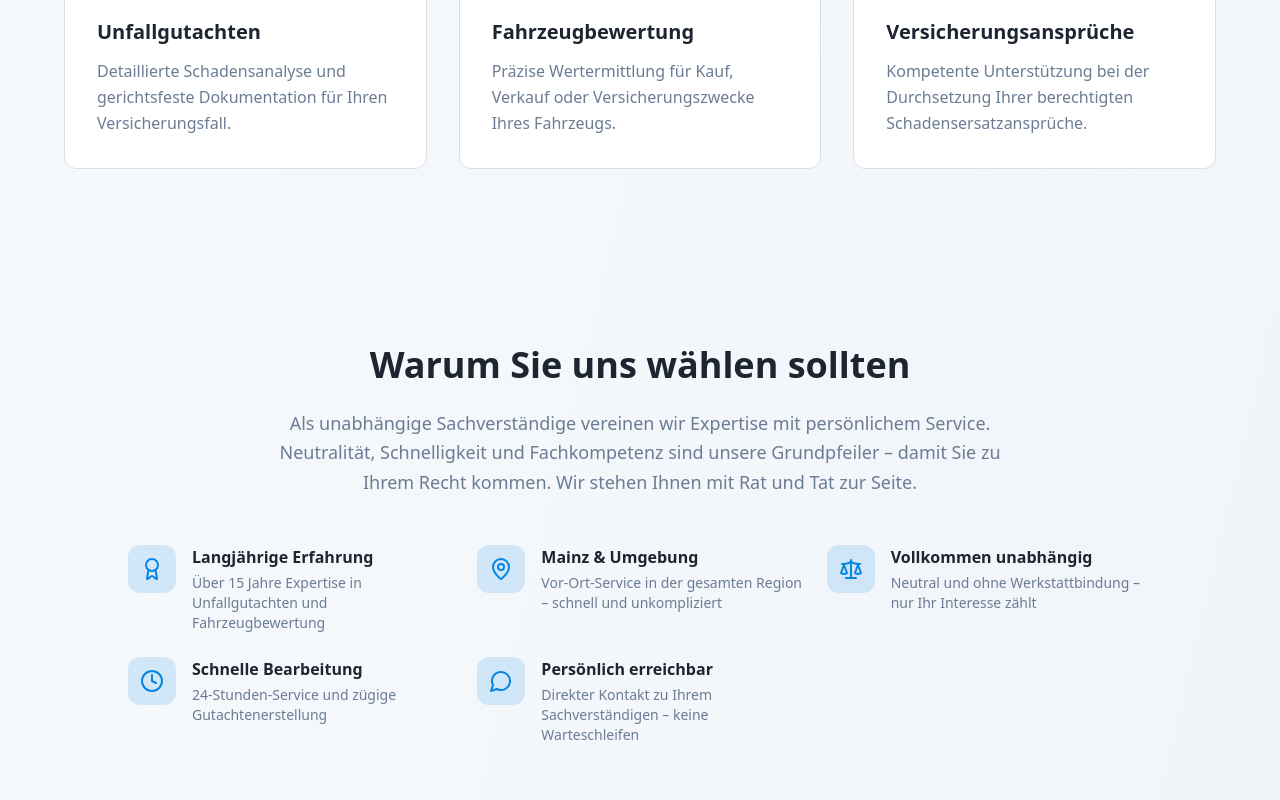
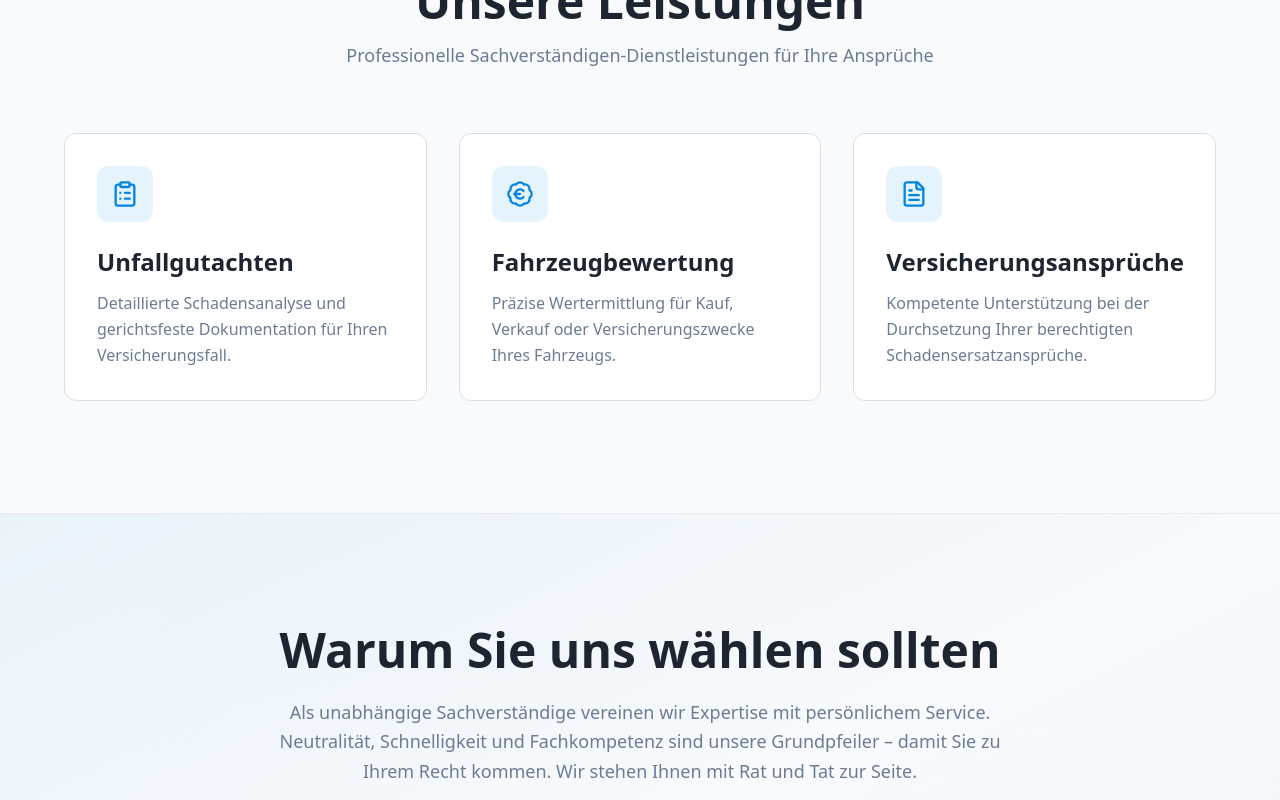
Before and after one commit to FatihK571/mainz-gutachter-hero, a React (Vite) app: page / in a window 1280 px wide. Shown: the part 1040-1840 px from the top of the page. Built offline with nearby package versions, Linux system fonts and the light colour scheme; the HTML template or start-up script is replaced by a standard one.

Commit message:
Refactor: Implement website design improvements

```diff
--- a/src/index.css
+++ b/src/index.css
@@ -47,6 +47,7 @@ All colors MUST be HSL.
     --shadow-sm: 0 2px 8px hsl(215 25% 15% / 0.06);
     --shadow-md: 0 4px 16px hsl(215 25% 15% / 0.08);
     --shadow-lg: 0 8px 24px hsl(215 25% 15% / 0.12);
+    --shadow-xl: 0 12px 32px hsl(215 25% 15% / 0.16);
 
     /* Transitions */
     --transition-smooth: all 0.3s cubic-bezier(0.4, 0, 0.2, 1);
@@ -116,7 +117,57 @@ All colors MUST be HSL.
     @apply border-border;
   }
 
+  html {
+    scroll-behavior: smooth;
+    scroll-padding-top: 2rem;
+  }
+
   body {
     @apply bg-background text-foreground;
   }
 }
+
+@layer utilities {
+  /* Hover transforms for interactive elements */
+  .hover-lift {
+    @apply transition-transform duration-300 ease-out;
+  }
+
+  .hover-lift:hover {
+    @apply -translate-y-1;
+  }
+
+  .hover-scale {
+    @apply transition-transform duration-300 ease-out;
+  }
+
+  .hover-scale:hover {
+    @apply scale-[1.02];
+  }
+
+  /* Icon rotation on hover */
+  .icon-rotate-hover {
+    @apply transition-transform duration-300 ease-out;
+  }
+
+  .icon-rotate-hover:hover {
+    @apply rotate-6;
+  }
+
+  /* Stagger animation delays */
+  .animate-delay-100 {
+    animation-delay: 100ms;
+  }
+
+  .animate-delay-200 {
+    animation-delay: 200ms;
+  }
+
+  .animate-delay-300 {
+    animation-delay: 300ms;
+  }
+
+  .animate-delay-400 {
+    animation-delay: 400ms;
+  }
+}
--- a/src/pages/Index.tsx
+++ b/src/pages/Index.tsx
@@ -8,7 +8,8 @@ const Index = () => {
   return (
     <div className="min-h-screen bg-gradient-to-br from-[hsl(var(--hero-gradient-start))] to-[hsl(var(--hero-gradient-end))]">
       {/* Hero Section */}
-      <section id="hero" className="container mx-auto px-4 py-16 md:py-24">
+      <section id="hero" className="container mx-auto px-4 py-20 md:py-28">
+        <div className="max-w-6xl mx-auto">
         <div className="grid lg:grid-cols-2 gap-12 items-center">
           {/* Left Content */}
           <div className="space-y-6 animate-fade-in">
@@ -50,14 +51,14 @@ const Index = () => {
               <Button
                 variant="hero"
                 size="lg"
-                className="text-base font-semibold"
+                className="text-base font-semibold hover-lift"
               >
                 Jetzt Beratung anfordern
               </Button>
               <Button
                 variant="outline"
                 size="lg"
-                className="text-base font-semibold border-2"
+                className="text-base font-semibold border-2 hover-lift"
               >
                 Kostenlos anrufen
               </Button>
@@ -109,12 +110,15 @@ const Index = () => {
             </div>
           </div>
         </div>
+        </div>
       </section>
 
       {/* Services Section */}
-      <section id="leistungen" className="container mx-auto px-4 pb-24">
-        <div className="text-center mb-12">
-          <h2 className="text-3xl md:text-4xl font-bold text-foreground mb-4">
+      <section id="leistungen" className="bg-background py-20 md:py-28">
+        <div className="container mx-auto px-4">
+        <div className="max-w-6xl mx-auto">
+        <div className="text-center mb-12 md:mb-16">
+          <h2 className="text-3xl md:text-4xl lg:text-5xl font-bold text-foreground mb-4 leading-tight">
             Unsere Leistungen
           </h2>
           <p className="text-lg text-muted-foreground max-w-2xl mx-auto">
@@ -122,13 +126,13 @@ const Index = () => {
           </p>
         </div>
 
-        <div className="grid md:grid-cols-3 gap-8 max-w-6xl mx-auto">
+        <div className="grid md:grid-cols-3 gap-6 md:gap-8">
           {/* Card 1: Unfallgutachten */}
-          <div className="group bg-card rounded-xl p-8 border border-border shadow-[var(--shadow-sm)] hover:shadow-[var(--shadow-md)] transition-shadow duration-300">
-            <div className="w-14 h-14 bg-accent/10 rounded-lg flex items-center justify-center mb-6 group-hover:bg-accent/15 transition-colors">
-              <ClipboardList className="w-7 h-7 text-accent" />
+          <div className="group bg-card rounded-xl p-6 md:p-8 border border-border shadow-[var(--shadow-sm)] hover:shadow-[var(--shadow-lg)] transition-all duration-300 hover-scale">
+            <div className="w-14 h-14 bg-accent/10 rounded-lg flex items-center justify-center mb-6 group-hover:bg-accent/20 transition-colors">
+              <ClipboardList className="w-7 h-7 text-accent icon-rotate-hover" />
             </div>
-            <h3 className="text-xl font-semibold text-foreground mb-3">
+            <h3 className="text-xl md:text-2xl font-semibold text-foreground mb-3 leading-tight">
               Unfallgutachten
             </h3>
             <p className="text-muted-foreground leading-relaxed">
@@ -137,11 +141,11 @@ const Index = () => {
           </div>
 
           {/* Card 2: Fahrzeugbewertung */}
-          <div className="group bg-card rounded-xl p-8 border border-border shadow-[var(--shadow-sm)] hover:shadow-[var(--shadow-md)] transition-shadow duration-300">
-            <div className="w-14 h-14 bg-accent/10 rounded-lg flex items-center justify-center mb-6 group-hover:bg-accent/15 transition-colors">
-              <BadgeEuro className="w-7 h-7 text-accent" />
+          <div className="group bg-card rounded-xl p-6 md:p-8 border border-border shadow-[var(--shadow-sm)] hover:shadow-[var(--shadow-lg)] transition-all duration-300 hover-scale animate-fade-in animate-delay-100">
+            <div className="w-14 h-14 bg-accent/10 rounded-lg flex items-center justify-center mb-6 group-hover:bg-accent/20 transition-colors">
+              <BadgeEuro className="w-7 h-7 text-accent icon-rotate-hover" />
             </div>
-            <h3 className="text-xl font-semibold text-foreground mb-3">
+            <h3 className="text-xl md:text-2xl font-semibold text-foreground mb-3 leading-tight">
               Fahrzeugbewertung
             </h3>
             <p className="text-muted-foreground leading-relaxed">
@@ -150,11 +154,11 @@ const Index = () => {
           </div>
 
           {/* Card 3: Versicherungsansprüche */}
-          <div className="group bg-card rounded-xl p-8 border border-border shadow-[var(--shadow-sm)] hover:shadow-[var(--shadow-md)] transition-shadow duration-300">
-            <div className="w-14 h-14 bg-accent/10 rounded-lg flex items-center justify-center mb-6 group-hover:bg-accent/15 transition-colors">
-              <FileText className="w-7 h-7 text-accent" />
+          <div className="group bg-card rounded-xl p-6 md:p-8 border border-border shadow-[var(--shadow-sm)] hover:shadow-[var(--shadow-lg)] transition-all duration-300 hover-scale animate-fade-in animate-delay-200">
+            <div className="w-14 h-14 bg-accent/10 rounded-lg flex items-center justify-center mb-6 group-hover:bg-accent/20 transition-colors">
+              <FileText className="w-7 h-7 text-accent icon-rotate-hover" />
             </div>
-            <h3 className="text-xl font-semibold text-foreground mb-3">
+            <h3 className="text-xl md:text-2xl font-semibold text-foreground mb-3 leading-tight">
               Versicherungsansprüche
             </h3>
             <p className="text-muted-foreground leading-relaxed">
@@ -162,14 +166,16 @@ const Index = () => {
             </p>
           </div>
         </div>
+        </div>
+        </div>
       </section>
 
       {/* Credibility Section */}
-      <section className="bg-primary-light/30 py-20">
+      <section className="bg-gradient-to-br from-accent/5 via-background to-accent/3 py-20 md:py-28 border-t border-border/50">
         <div className="container mx-auto px-4">
-          <div className="max-w-5xl mx-auto">
-            <div className="text-center mb-12">
-              <h2 className="text-3xl md:text-4xl font-bold text-foreground mb-6">
+          <div className="max-w-6xl mx-auto">
+            <div className="text-center mb-12 md:mb-16">
+              <h2 className="text-3xl md:text-4xl lg:text-5xl font-bold text-foreground mb-6 leading-tight">
                 Warum Sie uns wählen sollten
               </h2>
               <p className="text-lg text-muted-foreground max-w-3xl mx-auto leading-relaxed">
@@ -179,11 +185,11 @@ const Index = () => {
               </p>
             </div>
 
-            <div className="grid sm:grid-cols-2 lg:grid-cols-3 gap-6 mt-12">
+            <div className="grid sm:grid-cols-2 lg:grid-cols-3 gap-6 md:gap-8 mt-12">
               {/* Point 1: Erfahrung */}
-              <div className="flex gap-4 items-start">
-                <div className="w-12 h-12 bg-accent/15 rounded-lg flex items-center justify-center flex-shrink-0">
-                  <Award className="w-6 h-6 text-accent" />
+              <div className="flex gap-4 items-start group">
+                <div className="w-12 h-12 bg-accent/15 rounded-lg flex items-center justify-center flex-shrink-0 group-hover:bg-accent/25 transition-colors">
+                  <Award className="w-6 h-6 text-accent icon-rotate-hover" />
                 </div>
                 <div>
                   <h3 className="font-semibold text-foreground mb-1">Langjährige Erfahrung</h3>
@@ -194,52 +200,52 @@ const Index = () => {
               </div>
 
               {/* Point 2: Regional */}
-              <div className="flex gap-4 items-start">
-                <div className="w-12 h-12 bg-accent/15 rounded-lg flex items-center justify-center flex-shrink-0">
-                  <MapPin className="w-6 h-6 text-accent" />
+              <div className="flex gap-4 items-start group">
+                <div className="w-12 h-12 bg-accent/15 rounded-lg flex items-center justify-center flex-shrink-0 group-hover:bg-accent/25 transition-colors">
+                  <MapPin className="w-6 h-6 text-accent icon-rotate-hover" />
                 </div>
                 <div>
                   <h3 className="font-semibold text-foreground mb-1">Mainz & Umgebung</h3>
-                  <p className="text-sm text-muted-foreground">
+                  <p className="text-sm text-muted-foreground leading-relaxed">
                     Vor-Ort-Service in der gesamten Region – schnell und unkompliziert
                   </p>
                 </div>
               </div>
 
               {/* Point 3: Unabhängig */}
-              <div className="flex gap-4 items-start">
-                <div className="w-12 h-12 bg-accent/15 rounded-lg flex items-center justify-center flex-shrink-0">
-                  <Scale className="w-6 h-6 text-accent" />
+              <div className="flex gap-4 items-start group">
+                <div className="w-12 h-12 bg-accent/15 rounded-lg flex items-center justify-center flex-shrink-0 group-hover:bg-accent/25 transition-colors">
+                  <Scale className="w-6 h-6 text-accent icon-rotate-hover" />
                 </div>
                 <div>
                   <h3 className="font-semibold text-foreground mb-1">Vollkommen unabhängig</h3>
-                  <p className="text-sm text-muted-foreground">
+                  <p className="text-sm text-muted-foreground leading-relaxed">
                     Neutral und ohne Werkstattbindung – nur Ihr Interesse zählt
                   </p>
                 </div>
               </div>
 
               {/* Point 4: Schnell */}
-              <div className="flex gap-4 items-start">
-                <div className="w-12 h-12 bg-accent/15 rounded-lg flex items-center justify-center flex-shrink-0">
-                  <Clock className="w-6 h-6 text-accent" />
+              <div className="flex gap-4 items-start group">
+                <div className="w-12 h-12 bg-accent/15 rounded-lg flex items-center justify-center flex-shrink-0 group-hover:bg-accent/25 transition-colors">
+                  <Clock className="w-6 h-6 text-accent icon-rotate-hover" />
                 </div>
                 <div>
                   <h3 className="font-semibold text-foreground mb-1">Schnelle Bearbeitung</h3>
-                  <p className="text-sm text-muted-foreground">
+                  <p className="text-sm text-muted-foreground leading-relaxed">
                     24-Stunden-Service und zügige Gutachtenerstellung
                   </p>
                 </div>
               </div>
 
               {/* Point 5: Persönlich */}
-              <div className="flex gap-4 items-start">
-                <div className="w-12 h-12 bg-accent/15 rounded-lg flex items-center justify-center flex-shrink-0">
-                  <MessageCircle className="w-6 h-6 text-accent" />
+              <div className="flex gap-4 items-start group">
+                <div className="w-12 h-12 bg-accent/15 rounded-lg flex items-center justify-center flex-shrink-0 group-hover:bg-accent/25 transition-colors">
+                  <MessageCircle className="w-6 h-6 text-accent icon-rotate-hover" />
                 </div>
                 <div>
                   <h3 className="font-semibold text-foreground mb-1">Persönlich erreichbar</h3>
-                  <p className="text-sm text-muted-foreground">
+                  <p className="text-sm text-muted-foreground leading-relaxed">
                     Direkter Kontakt zu Ihrem Sachverständigen – keine Warteschleifen
                   </p>
                 </div>
@@ -250,10 +256,11 @@ const Index = () => {
       </section>
 
       {/* Process Timeline Section */}
-      <section className="container mx-auto px-4 py-24">
+      <section className="bg-background py-20 md:py-28">
+        <div className="container mx-auto px-4">
         <div className="max-w-6xl mx-auto">
-          <div className="text-center mb-16">
-            <h2 className="text-3xl md:text-4xl font-bold text-foreground mb-4">
+          <div className="text-center mb-12 md:mb-16">
+            <h2 className="text-3xl md:text-4xl lg:text-5xl font-bold text-foreground mb-4 leading-tight">
               So einfach geht's
             </h2>
             <p className="text-lg text-muted-foreground">
@@ -326,26 +333,27 @@ const Index = () => {
           </div>
 
           {/* CTA */}
-          <div className="text-center mt-16">
+          <div className="text-center mt-12 md:mt-16">
             <Button
               variant="hero"
               size="lg"
-              className="text-base font-semibold"
+              className="text-base font-semibold hover-lift"
             >
               Jetzt Termin vereinbaren
             </Button>
           </div>
         </div>
+        </div>
       </section>
 
       {/* About Us Section */}
-      <section id="ueber-uns" className="bg-background py-24">
+      <section id="ueber-uns" className="bg-gradient-to-br from-primary-light/20 via-background to-primary-light/5 py-20 md:py-28 border-t border-border/50">
         <div className="container mx-auto px-4">
           <div className="max-w-6xl mx-auto">
-            <div className="grid lg:grid-cols-2 gap-12 items-center">
+            <div className="grid lg:grid-cols-2 gap-12 md:gap-16 items-center">
               {/* Image Left */}
               <div className="order-2 lg:order-1">
-                <div className="relative rounded-2xl overflow-hidden shadow-[var(--shadow-lg)]">
+                <div className="relative rounded-2xl overflow-hidden shadow-[var(--shadow-lg)] hover:shadow-[var(--shadow-xl)] transition-shadow duration-300">
                   <img
                     src={founderImage}
                     alt="Michael Schneider, Kfz-Sachverständiger und Geschäftsführer"
@@ -360,7 +368,7 @@ const Index = () => {
                   <span className="text-sm font-semibold text-accent uppercase tracking-wide">
                     Über uns
                   </span>
-                  <h2 className="text-3xl md:text-4xl font-bold text-foreground mt-2 mb-4">
+                  <h2 className="text-3xl md:text-4xl lg:text-5xl font-bold text-foreground mt-2 mb-4 leading-tight">
                     Ihr Partner für faire Gutachten
                   </h2>
                 </div>
@@ -402,11 +410,11 @@ const Index = () => {
       </section>
 
       {/* Testimonials Section */}
-      <section className="bg-gradient-to-br from-primary-light/20 via-background to-primary-light/10 py-24">
+      <section className="bg-gradient-to-br from-primary-light/30 via-primary-light/10 to-background py-20 md:py-28">
         <div className="container mx-auto px-4">
           <div className="max-w-6xl mx-auto">
-            <div className="text-center mb-16">
-              <h2 className="text-3xl md:text-4xl font-bold text-foreground mb-4">
+            <div className="text-center mb-12 md:mb-16">
+              <h2 className="text-3xl md:text-4xl lg:text-5xl font-bold text-foreground mb-4 leading-tight">
                 Das sagen unsere Kunden
               </h2>
               <p className="text-lg text-muted-foreground">
@@ -414,9 +422,9 @@ const Index = () => {
               </p>
             </div>
 
-            <div className="grid md:grid-cols-3 gap-8">
+            <div className="grid md:grid-cols-3 gap-6 md:gap-8">
               {/* Testimonial 1 */}
-              <div className="bg-card rounded-xl p-8 shadow-[var(--shadow-md)] border border-border">
+              <div className="bg-card rounded-xl p-6 md:p-8 shadow-[var(--shadow-md)] hover:shadow-[var(--shadow-lg)] border border-border transition-all duration-300 hover-scale">
                 <div className="flex gap-1 mb-4">
                   {[...Array(5)].map((_, i) => (
                     <Star key={i} className="w-5 h-5 fill-accent text-accent" />
@@ -432,7 +440,7 @@ const Index = () => {
               </div>
 
               {/* Testimonial 2 */}
-              <div className="bg-card rounded-xl p-8 shadow-[var(--shadow-md)] border border-border">
+              <div className="bg-card rounded-xl p-6 md:p-8 shadow-[var(--shadow-md)] hover:shadow-[var(--shadow-lg)] border border-border transition-all duration-300 hover-scale animate-fade-in animate-delay-100">
                 <div className="flex gap-1 mb-4">
                   {[...Array(5)].map((_, i) => (
                     <Star key={i} className="w-5 h-5 fill-accent text-accent" />
@@ -448,7 +456,7 @@ const Index = () => {
               </div>
 
               {/* Testimonial 3 */}
-              <div className="bg-card rounded-xl p-8 shadow-[var(--shadow-md)] border border-border">
+              <div className="bg-card rounded-xl p-6 md:p-8 shadow-[var(--shadow-md)] hover:shadow-[var(--shadow-lg)] border border-border transition-all duration-300 hover-scale animate-fade-in animate-delay-200">
                 <div className="flex gap-1 mb-4">
                   {[...Array(5)].map((_, i) => (
                     <Star key={i} className="w-5 h-5 fill-accent text-accent" />
@@ -468,11 +476,11 @@ const Index = () => {
       </section>
 
       {/* Contact Section */}
-      <section id="kontakt" className="bg-background py-24">
+      <section id="kontakt" className="bg-background py-20 md:py-28 border-t border-border/50">
         <div className="container mx-auto px-4">
           <div className="max-w-6xl mx-auto">
-            <div className="text-center mb-12">
-              <h2 className="text-3xl md:text-4xl font-bold text-foreground mb-4">
+            <div className="text-center mb-12 md:mb-16">
+              <h2 className="text-3xl md:text-4xl lg:text-5xl font-bold text-foreground mb-4 leading-tight">
                 Kontakt & Standort
               </h2>
               <p className="text-lg text-muted-foreground max-w-2xl mx-auto">
@@ -552,8 +560,8 @@ const Index = () => {
 
               {/* Right: Contact Form */}
               <div>
-                <div className="bg-card rounded-xl p-8 border border-border shadow-[var(--shadow-sm)]">
-                  <h3 className="text-xl font-semibold text-foreground mb-6">
+                <div className="bg-card rounded-xl p-6 md:p-8 border border-border shadow-[var(--shadow-md)] hover:shadow-[var(--shadow-lg)] transition-shadow duration-300">
+                  <h3 className="text-xl md:text-2xl font-semibold text-foreground mb-6">
                     Nachricht senden
                   </h3>
                   <ContactForm />
@@ -565,8 +573,10 @@ const Index = () => {
       </section>
 
       {/* Footer */}
-      <footer className="bg-primary text-primary-foreground">
-        <div className="container mx-auto px-4 py-12">
+      <footer className="bg-primary text-primary-foreground relative">
+        {/* Gradient transition before footer */}
+        <div className="absolute top-0 left-0 right-0 h-px bg-gradient-to-r from-transparent via-primary-foreground/20 to-transparent"></div>
+        <div className="container mx-auto px-4 py-12 md:py-16">
           <div className="grid md:grid-cols-3 gap-8 max-w-6xl mx-auto">
             {/* Column 1: Company Info */}
             <div className="space-y-4">
--- a/tailwind.config.ts
+++ b/tailwind.config.ts
@@ -90,12 +90,44 @@ export default {
             transform: "translateY(0)",
           },
         },
+        "fade-in-up": {
+          "0%": {
+            opacity: "0",
+            transform: "translateY(30px)",
+          },
+          "100%": {
+            opacity: "1",
+            transform: "translateY(0)",
+          },
+        },
+        "scale-in": {
+          "0%": {
+            opacity: "0",
+            transform: "scale(0.95)",
+          },
+          "100%": {
+            opacity: "1",
+            transform: "scale(1)",
+          },
+        },
+        "slide-in": {
+          "0%": {
+            opacity: "0",
+            transform: "translateX(-20px)",
+          },
+          "100%": {
+            opacity: "1",
+            transform: "translateX(0)",
+          },
+        },
       },
       animation: {
         "accordion-down": "accordion-down 0.2s ease-out",
         "accordion-up": "accordion-up 0.2s ease-out",
-        "fade-in": "fade-in 0.6s ease-out",
-        "delay-200": "fade-in 0.6s ease-out 0.2s both",
+        "fade-in": "fade-in 0.6s ease-out forwards",
+        "fade-in-up": "fade-in-up 0.7s ease-out forwards",
+        "scale-in": "scale-in 0.5s ease-out forwards",
+        "slide-in": "slide-in 0.6s ease-out forwards",
       },
     },
   },
```
